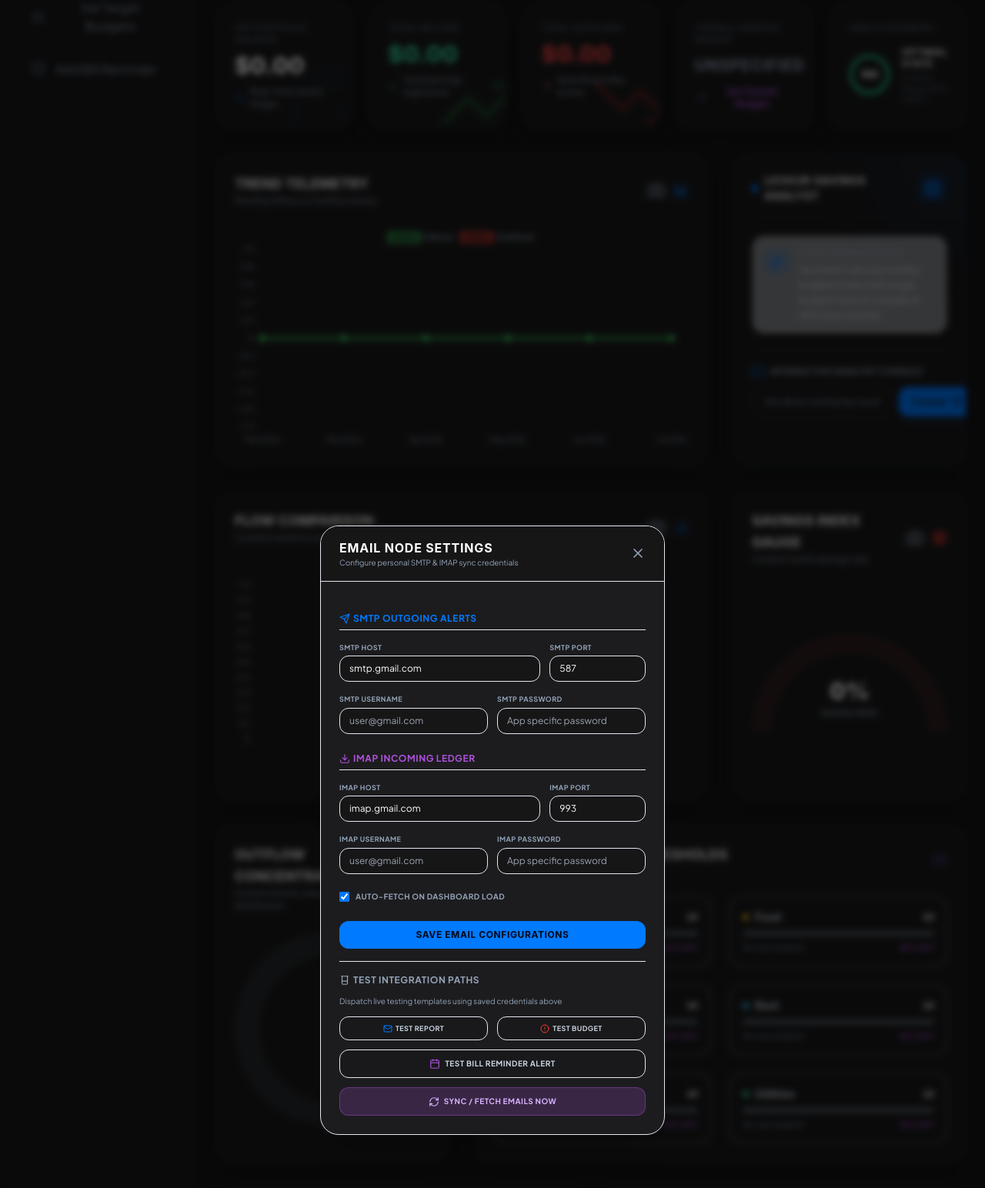
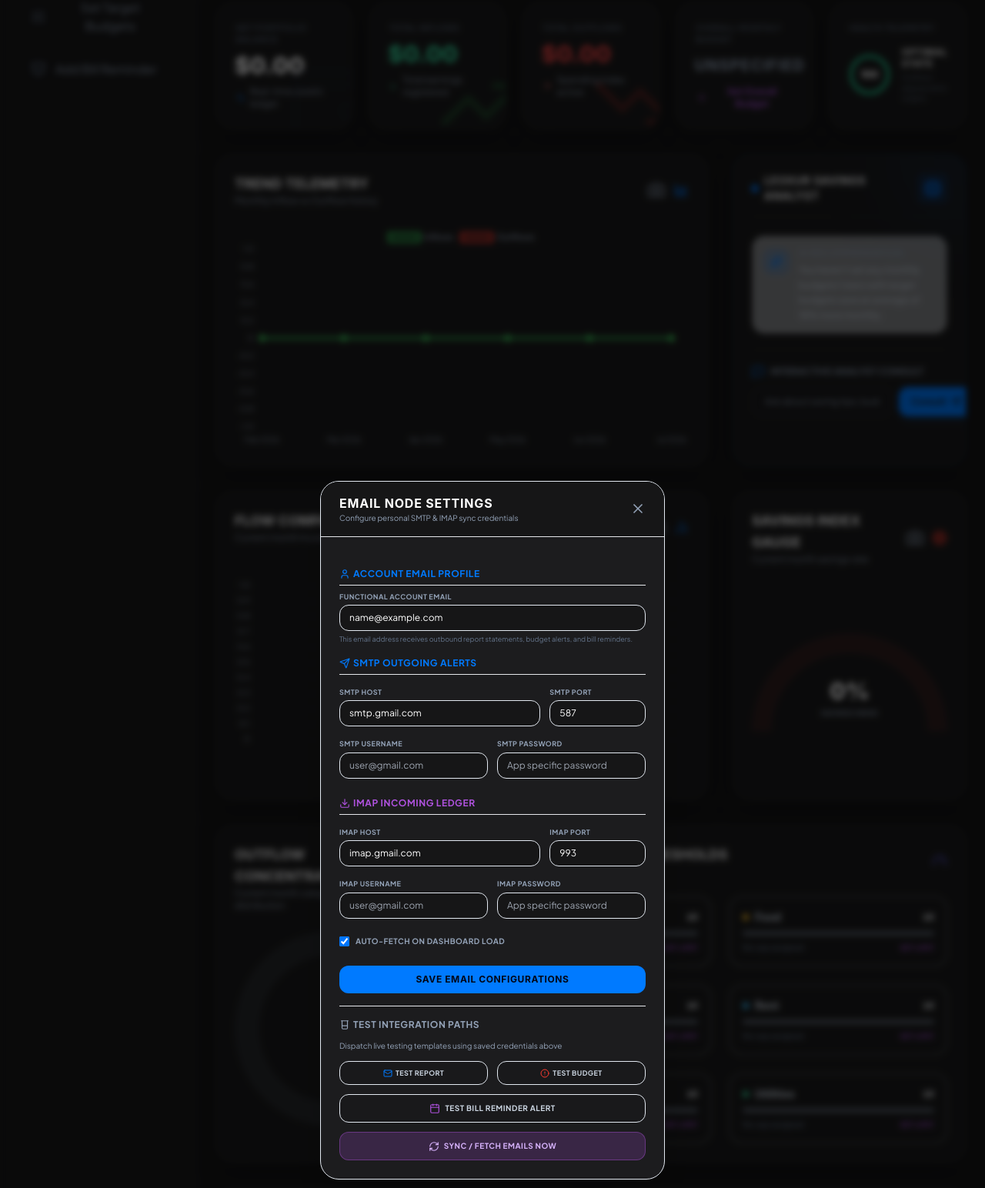
Before and after one commit to leoxurDev/LeoxurIncomeTracker, a Django app: page / in a window 1280 px wide, after a click on "Email Settings Integration". Shown: the part 221-1765 px from the top of the page at 77% size. Run offline with Django 4.2, Linux system fonts and the light colour scheme; the visitor is signed in with stand-in values (Sample User, id 1); data comes from the database, SQL or seed files in the repository; data that the repository does not hold is empty; some libraries are stand-ins or nearby versions.

Commit message:
Allow setting functional account email address inside settings modal

```diff
--- a/tracker/templates/tracker/dashboard.html
+++ b/tracker/templates/tracker/dashboard.html
@@ -1107,6 +1107,19 @@
             <!-- Settings Form -->
             <form method="post" action="{% url 'update_email_settings' %}" class="space-y-4">
                 {% csrf_token %}
+
+                <!-- Account Email Profile -->
+                <div class="space-y-2">
+                    <h4 class="text-xs font-bold text-neon-cyan uppercase tracking-wider border-b border-slate-150 dark:border-space-850 pb-1.5 flex items-center space-x-1">
+                        <i data-lucide="user" class="h-3.5 w-3.5 text-neon-cyan"></i>
+                        <span>ACCOUNT EMAIL PROFILE</span>
+                    </h4>
+                    <div>
+                        <label class="block text-[9px] font-bold uppercase tracking-wider text-slate-400 mb-1">Functional Account Email</label>
+                        <input type="email" name="account_email" value="{{ user.email }}" placeholder="user@example.com" class="w-full bg-slate-100 dark:bg-space-950 border border-slate-200 dark:border-space-850 rounded-xl py-2 px-3 text-xs dark:text-white focus:outline-none focus:border-neon-cyan" required>
+                        <p class="text-[9px] text-slate-400 dark:text-slate-500 mt-1">This email address receives outbound report statements, budget alerts, and bill reminders.</p>
+                    </div>
+                </div>
 
                 <h4 class="text-xs font-bold text-neon-cyan uppercase tracking-wider border-b border-slate-150 dark:border-space-850 pb-1.5 flex items-center space-x-1">
                     <i data-lucide="send" class="h-3.5 w-3.5"></i>
--- a/tracker/views.py
+++ b/tracker/views.py
@@ -1120,6 +1120,12 @@ def update_email_settings(request):
         profile.imap_password = request.POST.get('imap_password', '')
         profile.auto_fetch_emails = request.POST.get('auto_fetch_emails') == 'on'
         profile.save()
+
+        # Update User email profile
+        user = request.user
+        user.email = request.POST.get('account_email', '')
+        user.save()
+
         messages.success(request, "Email SMTP/IMAP settings updated successfully!")
     return redirect('dashboard')
 
```
